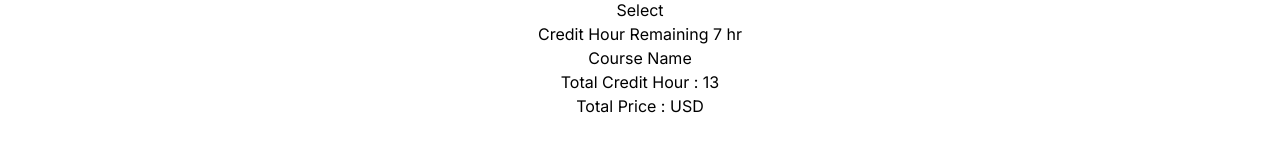
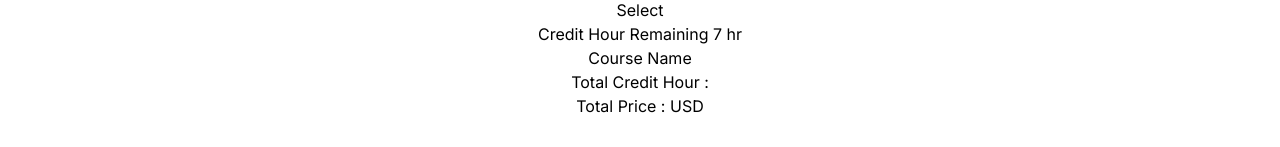
Before and after one commit to Selina-Khatun/course-registration-assignment, a React (Vite) app: page / in a window 1280 px wide. Shown: the part 4210-4357 px from the top of the page. Built offline with nearby package versions, Linux system fonts and the light colour scheme.

Commit message:
total credit is added to cart by clicking button

```diff
--- a/src/components/Cards/Cards.jsx
+++ b/src/components/Cards/Cards.jsx
@@ -15,19 +15,26 @@ const Cards = () => {
     }, []);
     const handleAddCourse = (course) => {
 
-        const isExist=selectedCourses.find((item)=>item.id==course.id);
+        const isExist = selectedCourses.find((item) => item.id == course.id);
         // console.log(isExist)
-let count =course.price;
-        if(isExist){
+        let count = course.price;
+        if (isExist) {
             return alert("opps")
-        }else{
-            selectedCourses.forEach((item)=>{
-                count=count+item.price;
+        } else {
+            selectedCourses.forEach((item) => {
+                count = count + item.price;
             });
+
+            let credit =course.credit;
+            selectedCourses.forEach((item) => {
+                credit=credit+item.credit;
+            });
+
+            setTotalCredit(credit);
             setTotalPrice(count);
-        setSelectedCourses([...selectedCourses, course]);
-        // setTotalPrice(cost);
-    }
+            setSelectedCourses([...selectedCourses, course]);
+            // setTotalPrice(cost);
+        }
     };
 
     return (
@@ -64,8 +71,9 @@ let count =course.price;
             <div >
                 <div className="shadow-lg rounded-lg p-4">
                     <Cart
-                    selectedCourses={selectedCourses}
-                    totalPrice={totalPrice}
+                        selectedCourses={selectedCourses}
+                        totalPrice={totalPrice}
+                        totalCredit={totalCredit}
                     >
 
                     </Cart>
--- a/src/components/Cart/Cart.jsx
+++ b/src/components/Cart/Cart.jsx
@@ -1,6 +1,6 @@
 
 
-const Cart = ({ selectedCourses,totalPrice}) => {
+const Cart = ({ selectedCourses,totalPrice,totalCredit}) => {
 //    console.log(totalPrice);
 
     return (
@@ -17,7 +17,7 @@ const Cart = ({ selectedCourses,totalPrice}) => {
 
 
 
-            <p className=" py-2 border-y-2 my-3">Total Credit Hour : 13</p>
+            <p className=" py-2 border-y-2 my-3">Total Credit Hour : {totalCredit}</p>
             <p >Total Price : {totalPrice} USD</p>
         </div>
     );
```
